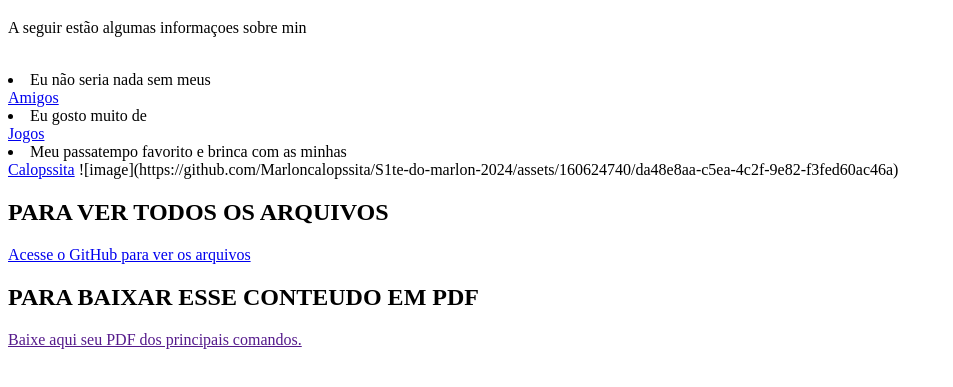
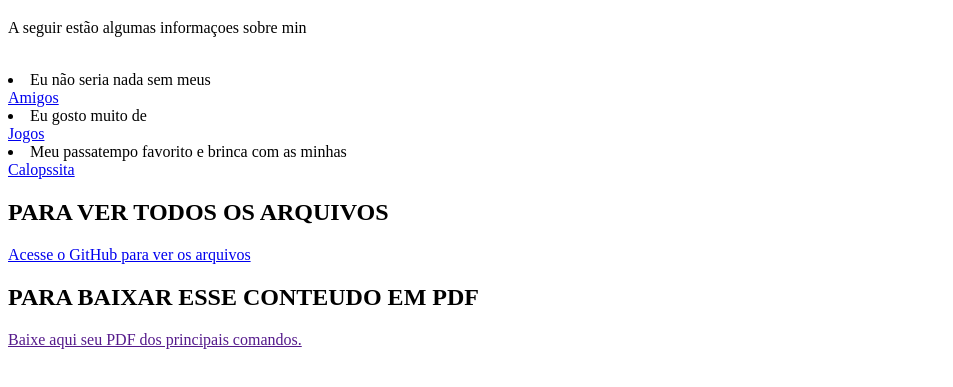
Before and after one commit to Marloncalopssita/S1te-do-marlon-2024, a plain HTML site: page index.html in a window 1280 px wide. Shown: the part 61-448 px from the top of the page, without its empty margins (0-953 px from the left). Drawn offline with Linux system fonts and the light colour scheme.

Commit message:
Update index.html

```diff
--- a/index.html
+++ b/index.html
@@ -30,7 +30,7 @@
         <li>Meu passatempo favorito e brinca com as minhas</li>
         <a href="Calopssita" target="_blank">Calopssita</a>
 
-![image](https://github.com/Marloncalopssita/S1te-do-marlon-2024/assets/160624740/da48e8aa-c5ea-4c2f-9e82-f3fed60ac46a)
+
 
 
 
```
